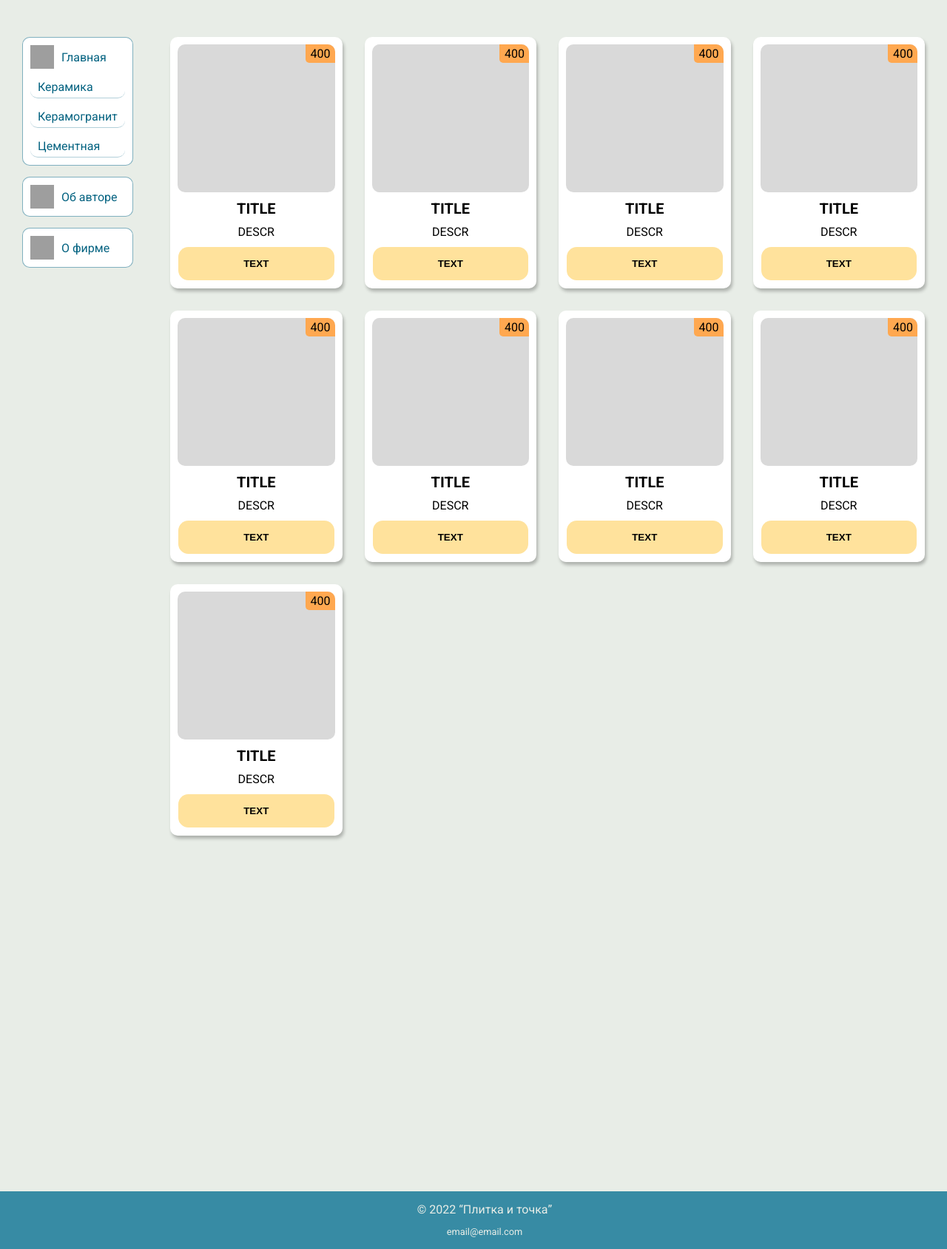
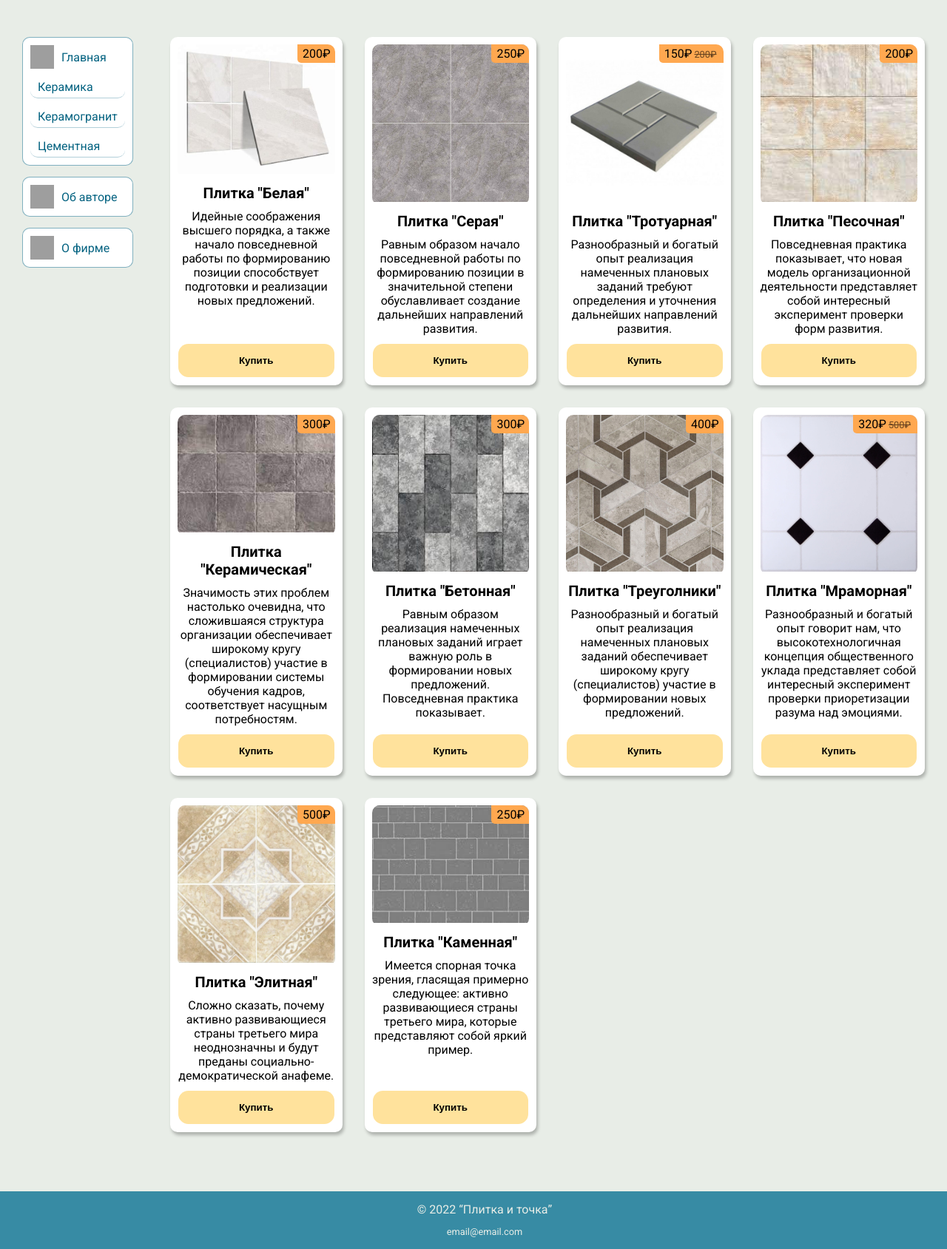
Before and after one commit to neketli/tiles-shop, a PHP site: page / in a window 1280 px wide. Shown: the part 117-1806 px from the top of the page at 74% size. Run offline with PHP 8.4, Linux system fonts and the light colour scheme; grey boxes are pictures that could not be loaded.

Commit message:
Added tiles static assets

```diff
--- a/index.html
+++ b/index.html
@@ -64,122 +64,173 @@
           <div class="products">
             <div class="products__card card">
               <div class="card__image">
-                <div class="card__price">400</div>
-                <!-- <img  src="" alt=""> -->
-                <div class="card__placeholder"></div>
+                <div class="card__price">200₽</div>
+                <img src="./assets/tiles/1.jpg" alt="Плитка" />
               </div>
-              <div class="card__title">TITLE</div>
-              <div class="card__description">DESCR</div>
+              <div class="card__title">Плитка "Белая"</div>
+              <div class="card__description">
+                Идейные соображения высшего порядка, а также начало повседневной
+                работы по формированию позиции способствует подготовки и
+                реализации новых предложений.
+              </div>
               <button class="card__button button">
                 <div class="button__bg"></div>
-                <span>TEXT</span>
+                <span>Купить</span>
               </button>
             </div>
 
             <div class="products__card card">
               <div class="card__image">
-                <div class="card__price">400</div>
-                <!-- <img  src="" alt=""> -->
-                <div class="card__placeholder"></div>
+                <div class="card__price">250₽</div>
+                <img src="./assets/tiles/2.jpg" alt="Плитка" />
               </div>
-              <div class="card__title">TITLE</div>
-              <div class="card__description">DESCR</div>
+              <div class="card__title">Плитка "Серая"</div>
+              <div class="card__description">
+                Равным образом начало повседневной работы по формированию
+                позиции в значительной степени обуславливает создание дальнейших
+                направлений развития.
+              </div>
               <button class="card__button button">
                 <div class="button__bg"></div>
-                <span>TEXT</span>
-              </button>
-            </div>
-            <div class="products__card card">
-              <div class="card__image">
-                <div class="card__price">400</div>
-                <!-- <img  src="" alt=""> -->
-                <div class="card__placeholder"></div>
-              </div>
-              <div class="card__title">TITLE</div>
-              <div class="card__description">DESCR</div>
-              <button class="card__button button">
-                <div class="button__bg"></div>
-                <span>TEXT</span>
-              </button>
-            </div>
-            <div class="products__card card">
-              <div class="card__image">
-                <div class="card__price">400</div>
-                <!-- <img  src="" alt=""> -->
-                <div class="card__placeholder"></div>
-              </div>
-              <div class="card__title">TITLE</div>
-              <div class="card__description">DESCR</div>
-              <button class="card__button button">
-                <div class="button__bg"></div>
-                <span>TEXT</span>
-              </button>
-            </div>
-            <div class="products__card card">
-              <div class="card__image">
-                <div class="card__price">400</div>
-                <!-- <img  src="" alt=""> -->
-                <div class="card__placeholder"></div>
-              </div>
-              <div class="card__title">TITLE</div>
-              <div class="card__description">DESCR</div>
-              <button class="card__button button">
-                <div class="button__bg"></div>
-                <span>TEXT</span>
-              </button>
-            </div>
-            <div class="products__card card">
-              <div class="card__image">
-                <div class="card__price">400</div>
-                <!-- <img  src="" alt=""> -->
-                <div class="card__placeholder"></div>
-              </div>
-              <div class="card__title">TITLE</div>
-              <div class="card__description">DESCR</div>
-              <button class="card__button button">
-                <div class="button__bg"></div>
-                <span>TEXT</span>
-              </button>
-            </div>
-            <div class="products__card card">
-              <div class="card__image">
-                <div class="card__price">400</div>
-                <!-- <img  src="" alt=""> -->
-                <div class="card__placeholder"></div>
-              </div>
-              <div class="card__title">TITLE</div>
-              <div class="card__description">DESCR</div>
-              <button class="card__button button">
-                <div class="button__bg"></div>
-                <span>TEXT</span>
+                <span>Купить</span>
               </button>
             </div>
 
             <div class="products__card card">
               <div class="card__image">
-                <div class="card__price">400</div>
-                <!-- <img  src="" alt=""> -->
-                <div class="card__placeholder"></div>
+                <div class="card__price">150₽<span>200₽</span></div>
+                <img src="./assets/tiles/3.jpg" alt="Плитка" />
               </div>
-              <div class="card__title">TITLE</div>
-              <div class="card__description">DESCR</div>
+              <div class="card__title">Плитка "Тротуарная"</div>
+              <div class="card__description">
+                Разнообразный и богатый опыт реализация намеченных плановых
+                заданий требуют определения и уточнения дальнейших направлений
+                развития.
+              </div>
               <button class="card__button button">
                 <div class="button__bg"></div>
-                <span>TEXT</span>
+                <span>Купить</span>
               </button>
             </div>
 
             <div class="products__card card">
               <div class="card__image">
-                <div class="card__price">400</div>
-                <!-- <img  src="" alt=""> -->
-                <div class="card__placeholder"></div>
+                <div class="card__price">200₽</div>
+                <img src="./assets/tiles/4.jpeg" alt="Плитка" />
               </div>
-              <div class="card__title">TITLE</div>
-              <div class="card__description">DESCR</div>
+              <div class="card__title">Плитка "Песочная"</div>
+              <div class="card__description">
+                Повседневная практика показывает, что новая модель
+                организационной деятельности представляет собой интересный
+                эксперимент проверки форм развития.
+              </div>
               <button class="card__button button">
                 <div class="button__bg"></div>
-                <span>TEXT</span>
+                <span>Купить</span>
+              </button>
+            </div>
+
+            <div class="products__card card">
+              <div class="card__image">
+                <div class="card__price">300₽</div>
+                <img src="./assets/tiles/5.jpeg" alt="Плитка" />
+              </div>
+              <div class="card__title">Плитка "Керамическая"</div>
+              <div class="card__description">
+                Значимость этих проблем настолько очевидна, что сложившаяся
+                структура организации обеспечивает широкому кругу (специалистов)
+                участие в формировании системы обучения кадров, соответствует
+                насущным потребностям.
+              </div>
+              <button class="card__button button">
+                <div class="button__bg"></div>
+                <span>Купить</span>
+              </button>
+            </div>
+
+            <div class="products__card card">
+              <div class="card__image">
+                <div class="card__price">300₽</div>
+                <img src="./assets/tiles/6.jpeg" alt="Плитка" />
+              </div>
+              <div class="card__title">Плитка "Бетонная"</div>
+              <div class="card__description">
+                Равным образом реализация намеченных плановых заданий играет
+                важную роль в формировании новых предложений. Повседневная
+                практика показывает.
+              </div>
+              <button class="card__button button">
+                <div class="button__bg"></div>
+                <span>Купить</span>
+              </button>
+            </div>
+
+            <div class="products__card card">
+              <div class="card__image">
+                <div class="card__price">400₽</div>
+                <img src="./assets/tiles/7.jpg" alt="Плитка" />
+              </div>
+              <div class="card__title">Плитка "Треуголники"</div>
+              <div class="card__description">
+                Разнообразный и богатый опыт реализация намеченных плановых
+                заданий обеспечивает широкому кругу (специалистов) участие в
+                формировании новых предложений.
+              </div>
+              <button class="card__button button">
+                <div class="button__bg"></div>
+                <span>Купить</span>
+              </button>
+            </div>
+
+            <div class="products__card card">
+              <div class="card__image">
+                <div class="card__price">320₽<span>500₽</span></div>
+                <img src="./assets/tiles/8.jpg" alt="Плитка" />
+              </div>
+              <div class="card__title">Плитка "Мраморная"</div>
+              <div class="card__description">
+                Разнообразный и богатый опыт говорит нам, что
+                высокотехнологичная концепция общественного уклада представляет
+                собой интересный эксперимент проверки приоретизации разума над
+                эмоциями.
+              </div>
+              <button class="card__button button">
+                <div class="button__bg"></div>
+                <span>Купить</span>
+              </button>
+            </div>
+
+            <div class="products__card card">
+              <div class="card__image">
+                <div class="card__price">500₽</div>
+                <img src="./assets/tiles/9.jpg" alt="Плитка" />
+              </div>
+              <div class="card__title">Плитка "Элитная"</div>
+              <div class="card__description">
+                Сложно сказать, почему активно развивающиеся страны третьего
+                мира неоднозначны и будут преданы социально-демократической
+                анафеме.
+              </div>
+              <button class="card__button button">
+                <div class="button__bg"></div>
+                <span>Купить</span>
+              </button>
+            </div>
+
+            <div class="products__card card">
+              <div class="card__image">
+                <div class="card__price">250₽</div>
+                <img src="./assets/tiles/10.jpeg" alt="Плитка" />
+              </div>
+              <div class="card__title">Плитка "Каменная"</div>
+              <div class="card__description">
+                Имеется спорная точка зрения, гласящая примерно следующее:
+                активно развивающиеся страны третьего мира, которые представляют
+                собой яркий пример.
+              </div>
+              <button class="card__button button">
+                <div class="button__bg"></div>
+                <span>Купить</span>
               </button>
             </div>
           </div>
--- a/styles/style.css
+++ b/styles/style.css
@@ -143,6 +143,12 @@
   background: #ffa850;
   border-radius: 0px 5px;
 }
+.card__price span {
+  text-decoration: line-through;
+  margin: 0 3px;
+  font-size: 0.8rem;
+  opacity: 0.6;
+}
 .card__placeholder {
   height: 200px;
   width: 100%;
@@ -157,6 +163,9 @@
   text-align: center;
   font-weight: 400;
   font-size: 1rem;
+}
+.card__button {
+  margin-top: auto;
 }
 
 .sidebar {
```
Also changed, not shown: other parts of styles/style.css (+50 -0 lines), components/card/_card.scss (+11 -0 lines), pages/about.html (+26 -6 lines), pages/firm.html (+20 -5 lines), styles/style.scss (+58 -0 lines), assets/about.png (added), assets/firm.jpg (added), assets/tiles/1.jpg (added), assets/tiles/10.jpeg (added), assets/tiles/2.jpg (added), assets/tiles/3.jpg (added), assets/tiles/4.jpeg (added), assets/tiles/5.jpeg (added), assets/tiles/6.jpeg (added), 3 more files, 1 other file.
